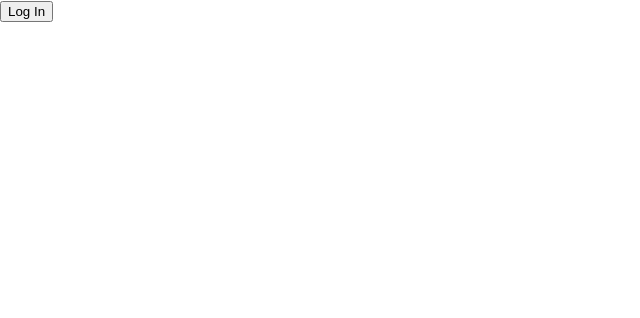
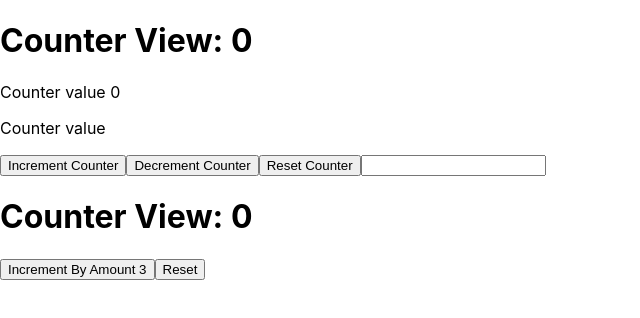
Before and after one commit to veerabrahmam952/react, a React (Create React App) app in the folder my-batch2/: page /dashboard in a window 1280 px wide. Shown: the top 318 px of the page, without its empty margins (0-640 px from the left). Built offline with nearby package versions, Linux system fonts and the light colour scheme.

Commit message:
Redux in React

```diff
--- a/my-batch2/package.json
+++ b/my-batch2/package.json
@@ -3,14 +3,18 @@
   "version": "0.1.0",
   "private": true,
   "dependencies": {
+    "@reduxjs/toolkit": "^2.11.2",
     "@testing-library/dom": "^10.4.1",
     "@testing-library/jest-dom": "^6.9.1",
     "@testing-library/react": "^16.3.0",
     "@testing-library/user-event": "^13.5.0",
     "axios": "^1.13.2",
+    "install": "^0.13.0",
+    "npm": "^11.7.0",
     "react": "^19.2.0",
     "react-dom": "^19.2.0",
     "react-hook-form": "^7.68.0",
+    "react-redux": "^9.2.0",
     "react-router-dom": "^7.9.6",
     "react-scripts": "5.0.1",
     "styled-components": "^6.1.19",
--- a/my-batch2/src/App.js
+++ b/my-batch2/src/App.js
@@ -27,6 +27,7 @@ import { lazy, Suspense } from 'react';
 import { Link, useLocation  } from "react-router-dom";
 import ReactHookForm from './Components/Validations/ReactHookForm';
 import {LoginButton, LoginWithProps} from './Components/TestCases/LoginButton';
+import CounterView from './Components/ReduxState/ReduxCounter';
 
 
 function delayForDemo(promise) {
@@ -48,7 +49,7 @@ function App() {
   return (
     <>
     {/* <Student studentData={studentData} /> */}
-    {/* <Counter /> */}
+    <Counter />
     {/* <ConditionalRendering isLoggedIn={'ADMIN'}/>
     <ConditionalRendering isLoggedIn={''}/> */}
     {/* <TerniaryCondition isLoggedIn={'ADMIN'}/>
@@ -106,7 +107,8 @@ function App() {
     {/* <HtmlForm /> */}
     {/* <ReactHookForm /> */}
     {/* <LoginButton /> */}
-    <LoginWithProps isLoggedIn={false}/>
+    {/* <LoginWithProps isLoggedIn={false}/> */}
+    <CounterView />
     </>
   );
 }
--- a/my-batch2/src/Components/Counter.js
+++ b/my-batch2/src/Components/Counter.js
@@ -1,6 +1,8 @@
 import React, { useState } from "react";
+import { useSelector } from "react-redux";
 
 const Counter = ()=> {
+   const count = useSelector((state) => state.counter.value)
     const [counter, setCounter] = useState(0);
     const [name, setName] = useState('');
 
@@ -22,6 +24,7 @@ const Counter = ()=> {
 
     return(
         <>
+        <h1>Counter View: {count}</h1>
         <p>Counter value {counter}</p>
         <p>Counter value {name}</p>
         <button name="increment" onClick={handleIncermentCounter}>Increment Counter</button>
--- /dev/null
+++ b/my-batch2/src/Components/ReduxState/ReduxCounter.js
@@ -0,0 +1,16 @@
+import { incrementByAmount, reset } from "./StateService"
+import { useSelector, useDispatch } from "react-redux"
+
+function CounterView() {
+    const count = useSelector((state) => state.counter.value)
+    const dispatch = useDispatch()
+    return(
+        <>
+        <h1>Counter View: {count}</h1>
+        <button onClick={() => dispatch(incrementByAmount(3))}>Increment By Amount 3</button>
+        <button onClick={() => dispatch(reset())}>Reset</button>
+        </>
+    )
+}
+
+export default CounterView
--- /dev/null
+++ b/my-batch2/src/Components/ReduxState/StateService.js
@@ -0,0 +1,22 @@
+import {createSlice, configureStore} from '@reduxjs/toolkit';
+
+const counterSlice = createSlice({
+    name: 'counter',
+    initialState: {value: 0},
+    reducers: {
+        incrementByAmount: (state, action) => {
+            state.value += action.payload;
+        },
+        reset: (state) => {
+            state.value = 0;
+        }
+    }
+});
+
+export const counterStore = configureStore({
+    reducer: {
+        counter: counterSlice.reducer
+    }
+})
+export const {incrementByAmount, reset} = counterSlice.actions;
+export default counterSlice.reducer;
--- a/my-batch2/src/index.js
+++ b/my-batch2/src/index.js
@@ -4,12 +4,16 @@ import './index.css';
 import App from './App';
 import reportWebVitals from './reportWebVitals';
 import { BrowserRouter } from 'react-router-dom';
+import { Provider } from 'react-redux';
+import { counterStore } from './Components/ReduxState/StateService';
 
 const root = ReactDOM.createRoot(document.getElementById('root'));
 root.render(
   <React.StrictMode>
     <BrowserRouter>
-    <App />
+    <Provider store={counterStore}>
+      <App />
+    </Provider>
     </BrowserRouter>
   </React.StrictMode>
 );
```
Also changed, not shown: 1 other file (tests, documents, lock files or other folders).
